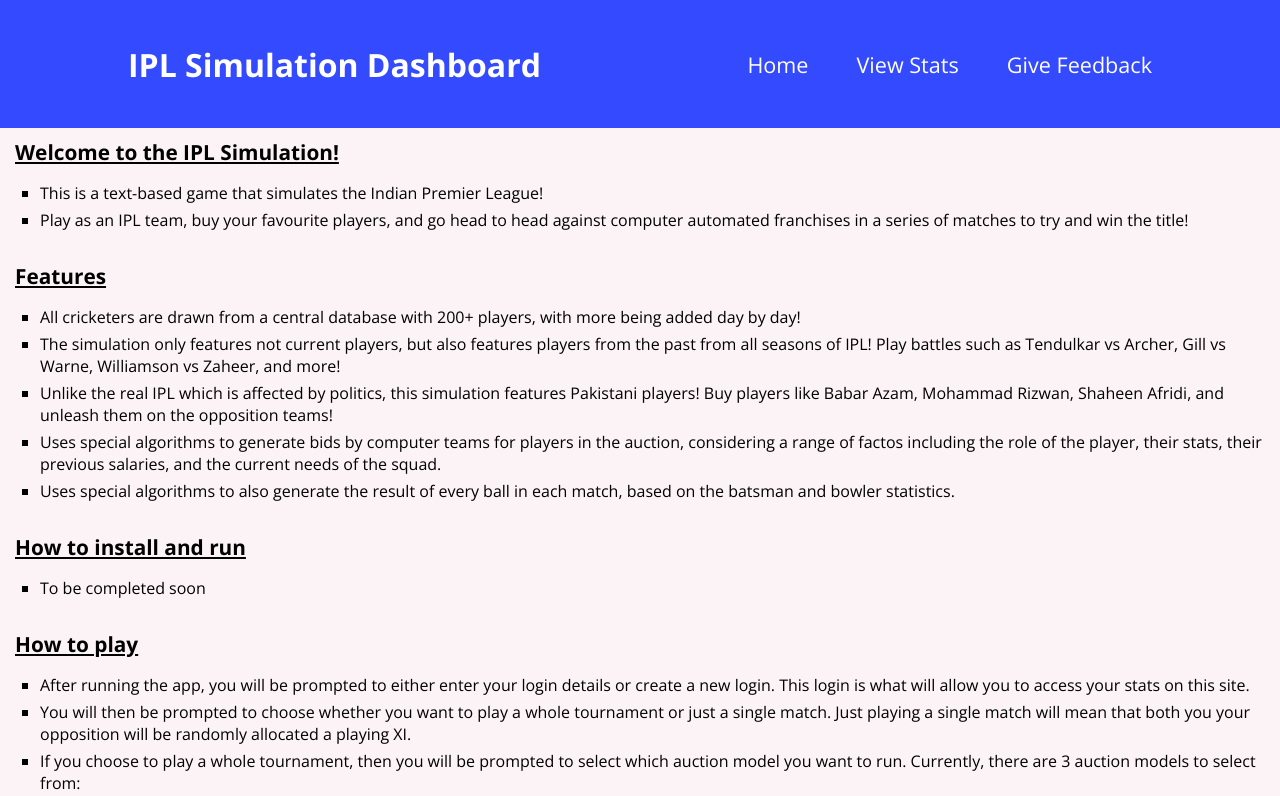
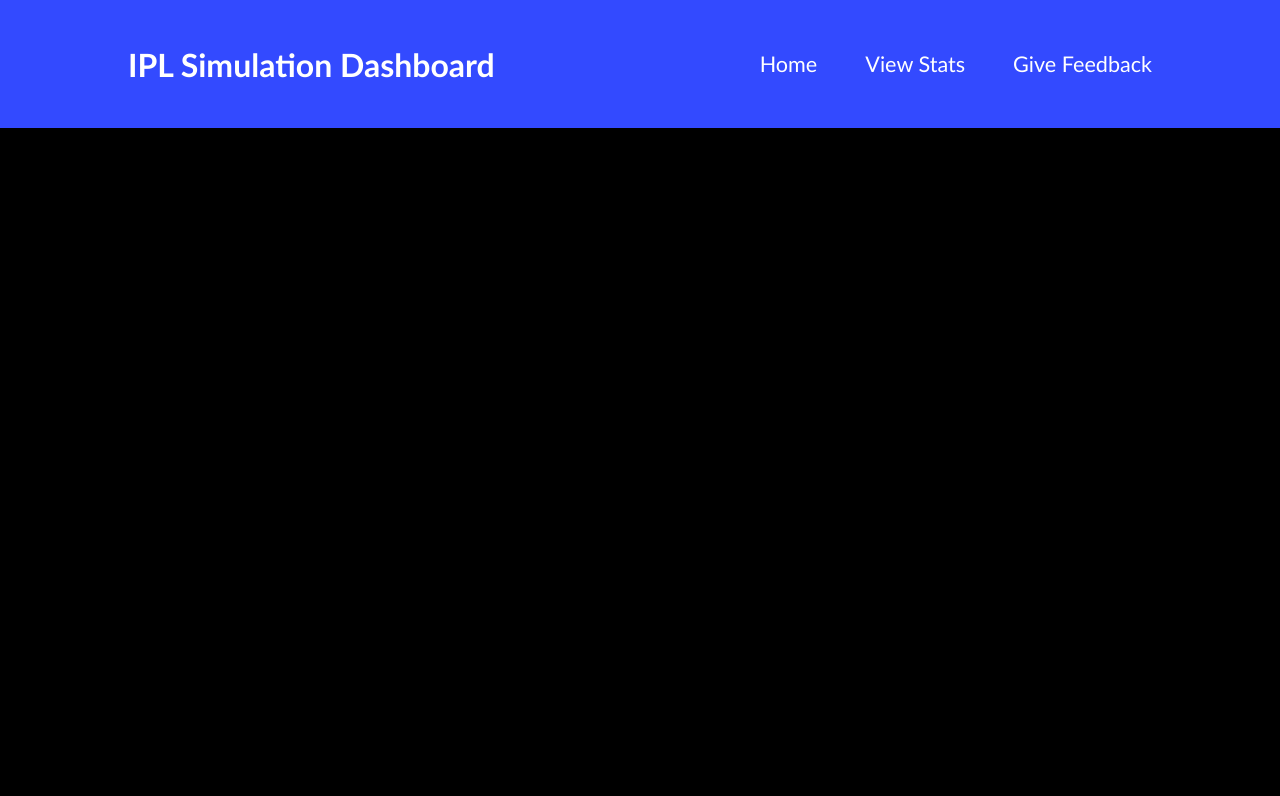
Before and after one commit to KW781/IPLSimulationDashboard, a React (Create React App) app: page / in a window 1280 px wide. Shown: the top 796 px of the page. Built offline with nearby package versions, Linux system fonts and the light colour scheme.

Commit message:
changed background colour of website

```diff
--- a/src/index.css
+++ b/src/index.css
@@ -5,17 +5,7 @@
 }
 
 body {
-  font-family: 'Open Sans', sans-serif;
+  font-family: 'Gill Sans', sans-serif;
   margin: 0;
-  background-color: #fcf3f6;
+  background-color: #000000;
 }
-
-h1 {
-  font-size: 2.5rem;
-  color: #2c292b;
-}
-
-h2 {
-  font-size: 1.5rem;
-  color: #2c292b;
-}
```
